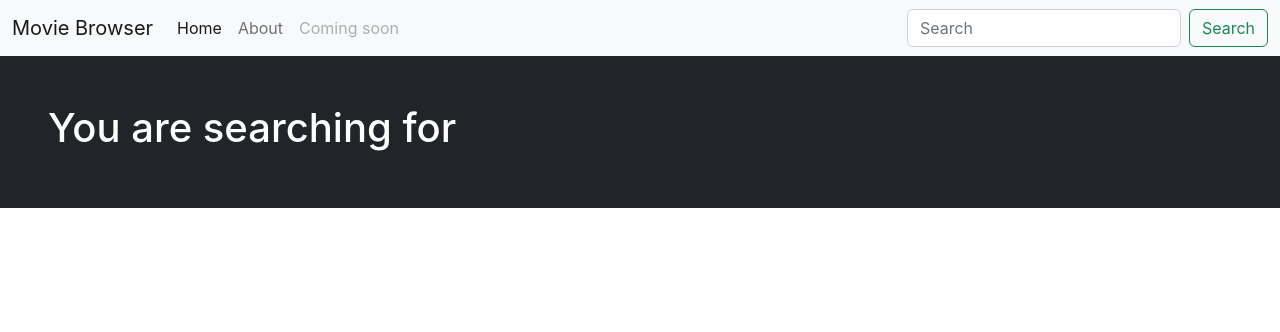
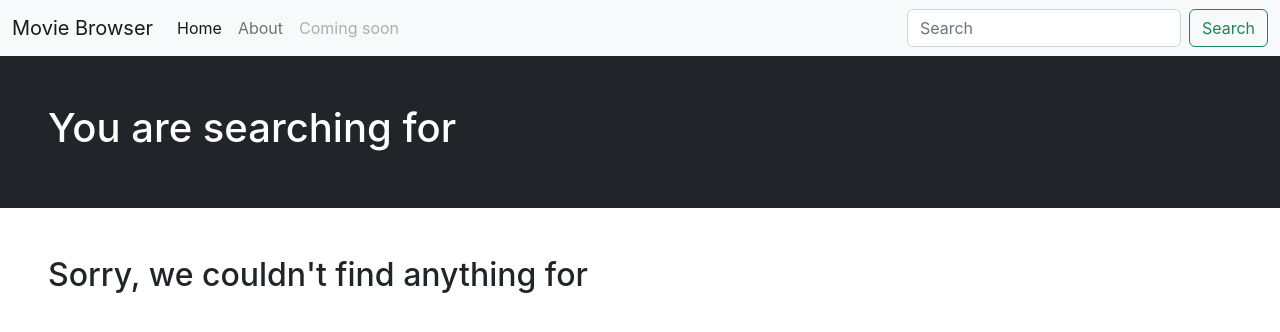
Before and after one commit to gabriella-guimaraes/movie-browser, a React (Create React App) app: page /search in a window 1280 px wide. Shown: the top 332 px of the page. Built offline with nearby package versions, Linux system fonts and the light colour scheme.

Commit message:
fix: handler for no results API requests on Search View Component

```diff
--- a/src/App.js
+++ b/src/App.js
@@ -31,7 +31,7 @@ function App() {
   return (
     <div>
       <NavbarComponent searchText={searchText} setSearchText={setSearchText}/>
-      {/* <Router> */}
+
         <Routes>
           <Route exact path="/" element={<HomeComponent/>}/>
           <Route path="/about" element={<AboutViewComponent/>} />
@@ -40,7 +40,6 @@ function App() {
           <Route path="/404" element={<NotFoundViewComponent/>} />
           <Route path="*" element={<Navigate to='/404' />}/>
         </Routes>
-      {/* </Router> */}
 
     </div>
   );
--- a/src/pages/MovieView.js
+++ b/src/pages/MovieView.js
@@ -11,7 +11,6 @@ export function MovieViewComponent () {
     const API_KEY = "0cbfd4617462850762ba0459d1ed266f"
 
     useEffect(() => {
-        console.log("API request goes here lol", id);
         fetch(`https://api.themoviedb.org/3/movie/${id}?api_key=${API_KEY}&language=en-US`)
             .then(response => response.json())
             .then(data => {
@@ -25,8 +24,6 @@ export function MovieViewComponent () {
             return <HeroComponent text="Loading..." />
         }
         if(movieDetails) {
-            console.log(movieDetails)
-            //TO-DO: criar uma tratativa para filmes que não tenham imagem de poster
             const posterUrl = `https://image.tmdb.org/t/p/w500${movieDetails.poster_path}`
             const backdropUrl = `https://image.tmdb.org/t/p/original${movieDetails.backdrop_path}`
 
--- a/src/pages/SearchView.js
+++ b/src/pages/SearchView.js
@@ -2,12 +2,10 @@ import { HeroComponent } from "../components/Hero";
 import { MovieCardComponent } from "../components/MovieCard";
 
 export function SearchViewComponent({ keyword, searchResults }) {
-  //TO-DO: criar tratativa para buscas sem resultados
   const tittle = `You are searching for ${keyword}`;
   const movieResults = searchResults?.map((obj, i) => {
     return <MovieCardComponent movie={obj} key={i} />;
   });
-
   return (
     <div>
       <HeroComponent text={tittle} />
@@ -15,7 +13,10 @@ export function SearchViewComponent({ keyword, searchResults }) {
         <div className="container">
           <div className="row">{movieResults}</div>
         </div>
-      )}
+      )}{" "}
+      <h2 className="p-5">
+        {"Sorry, we couldn't find anything for" + keyword}
+      </h2>
     </div>
   );
 }
```
